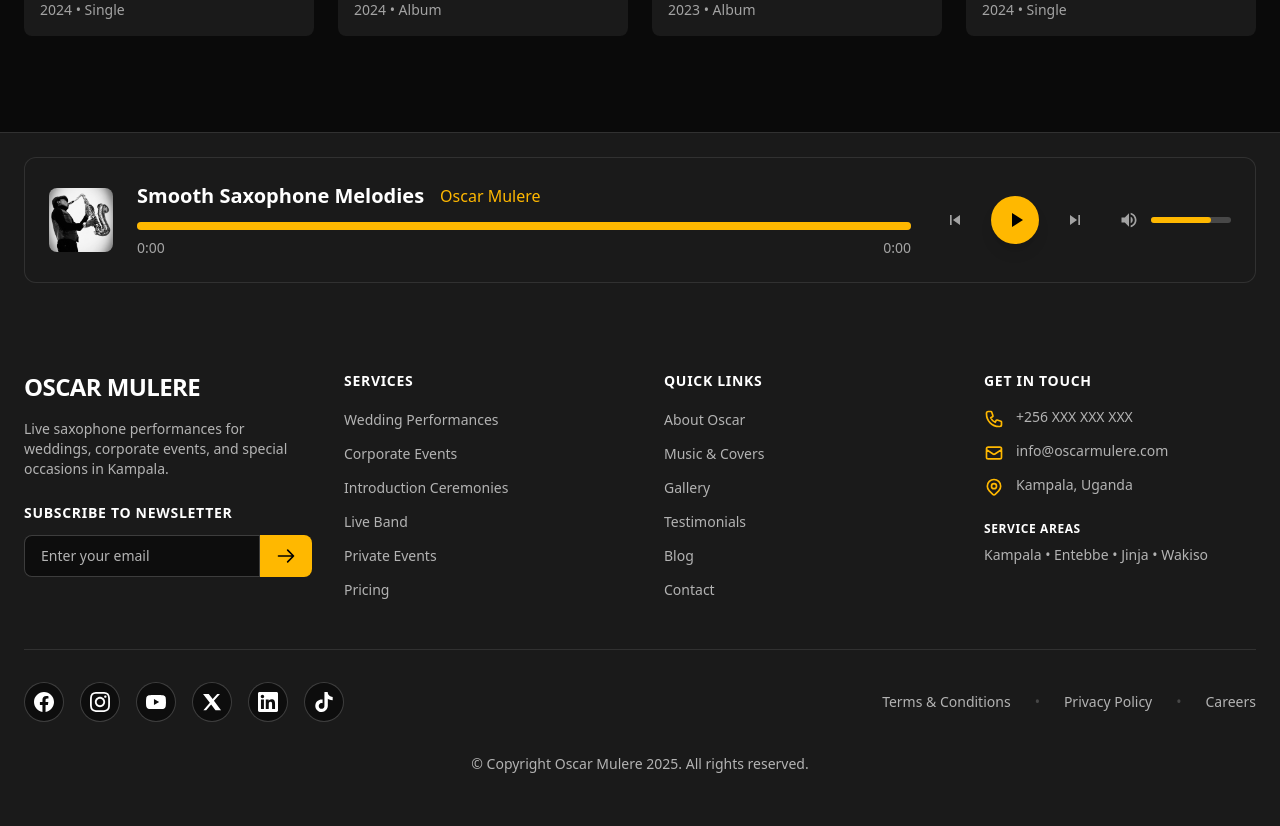
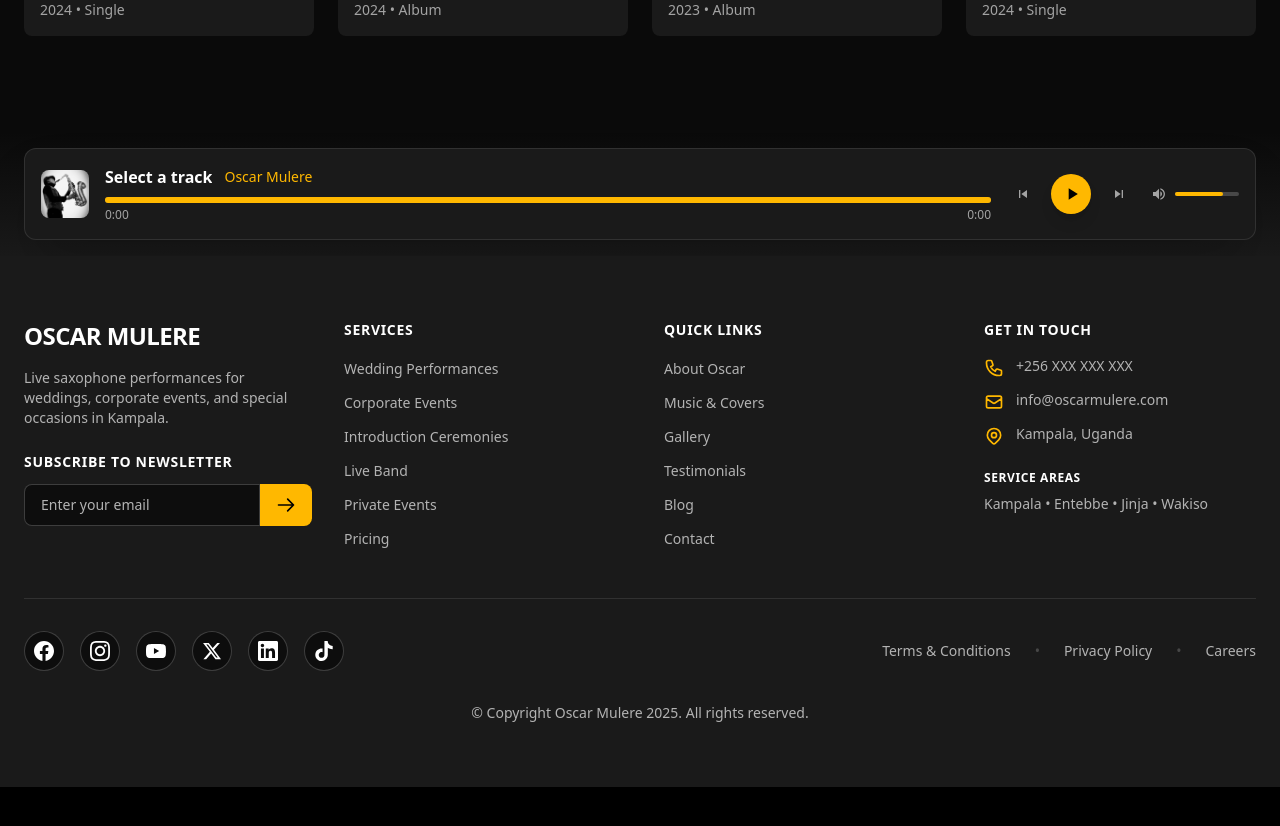
Before and after one commit to okoscar/oscarsax, a Next.js app: page /music in a window 1280 px wide. Shown: the part 1260-2086 px from the top of the page. After the commit the page ends 2047 px from the top, so only its background shows below. Built offline with nearby package versions, Linux system fonts and the light colour scheme.

Commit message:
music mp3 player

```diff
--- a/src/app/music/page.tsx
+++ b/src/app/music/page.tsx
@@ -1,39 +1,56 @@
 "use client";
 
 import React, { useState, useRef } from 'react';
-import Link from 'next/link';
 
 export default function MusicPage() {
   const [activeTab, setActiveTab] = useState('popular');
   const [isPlaying, setIsPlaying] = useState(false);
   const [currentTime, setCurrentTime] = useState(0);
   const [duration, setDuration] = useState(0);
+  const [currentTrack, setCurrentTrack] = useState<any>(null);
   const audioRef = useRef<HTMLAudioElement>(null);
 
   const albums = [
-    { id: 1, title: 'Wedding Sessions', year: '2024', type: 'Album', image: '/oscar-sax.jpg' },
-    { id: 2, title: 'Jazz Collection', year: '2023', type: 'Album', image: '/oscar-sax.jpg' },
-    { id: 3, title: 'Live at Kampala', year: '2023', type: 'Single', image: '/oscar-sax.jpg' },
-    { id: 4, title: 'Smooth Evening', year: '2022', type: 'Single', image: '/oscar-sax.jpg' },
-    { id: 5, title: 'Corporate Vibes', year: '2024', type: 'Single', image: '/oscar-sax.jpg' },
-    { id: 6, title: 'Romantic Nights', year: '2024', type: 'Album', image: '/oscar-sax.jpg' },
-    { id: 7, title: 'Saxophone Soul', year: '2023', type: 'Album', image: '/oscar-sax.jpg' },
-    { id: 8, title: 'Urban Jazz', year: '2024', type: 'Single', image: '/oscar-sax.jpg' },
+    { id: 1, title: 'Wedding Sessions', artist: 'Oscar Mulere', year: '2024', type: 'Album', image: '/oscar-sax.jpg', audio: '/charlie puth-Attention.mp3' },
+    { id: 2, title: 'Jazz Collection', artist: 'Oscar Mulere', year: '2023', type: 'Album', image: '/oscar-sax.jpg', audio: '/charlie puth-Attention.mp3' },
+    { id: 3, title: 'Live at Kampala', artist: 'Oscar Mulere', year: '2023', type: 'Single', image: '/oscar-sax.jpg', audio: '/charlie puth-Attention.mp3' },
+    { id: 4, title: 'Smooth Evening', artist: 'Oscar Mulere', year: '2022', type: 'Single', image: '/oscar-sax.jpg', audio: '/charlie puth-Attention.mp3' },
+    { id: 5, title: 'Corporate Vibes', artist: 'Oscar Mulere', year: '2024', type: 'Single', image: '/oscar-sax.jpg', audio: '/charlie puth-Attention.mp3' },
+    { id: 6, title: 'Romantic Nights', artist: 'Oscar Mulere', year: '2024', type: 'Album', image: '/oscar-sax.jpg', audio: '/charlie puth-Attention.mp3' },
+    { id: 7, title: 'Saxophone Soul', artist: 'Oscar Mulere', year: '2023', type: 'Album', image: '/oscar-sax.jpg', audio: '/charlie puth-Attention.mp3' },
+    { id: 8, title: 'Urban Jazz', artist: 'Oscar Mulere', year: '2024', type: 'Single', image: '/oscar-sax.jpg', audio: '/charlie puth-Attention.mp3' },
   ];
 
   const singles = [
-    { id: 1, title: 'Solo Performance', year: '2024', type: 'Single', image: '/oscar-sax.jpg' },
-    { id: 2, title: 'Romantic Sax', year: '2024', type: 'Single', image: '/oscar-sax.jpg' },
-    { id: 3, title: 'Wedding March', year: '2023', type: 'Single', image: '/oscar-sax.jpg' },
-    { id: 4, title: 'Jazz Fusion', year: '2023', type: 'Single', image: '/oscar-sax.jpg' },
-    { id: 5, title: 'Midnight Melodies', year: '2024', type: 'Single', image: '/oscar-sax.jpg' },
-    { id: 6, title: 'Sunset Sessions', year: '2024', type: 'Single', image: '/oscar-sax.jpg' },
-    { id: 7, title: 'Classic Covers', year: '2023', type: 'Single', image: '/oscar-sax.jpg' },
-    { id: 8, title: 'Modern Mix', year: '2024', type: 'Single', image: '/oscar-sax.jpg' },
+    { id: 1, title: 'Solo Performance', artist: 'Oscar Mulere', year: '2024', type: 'Single', image: '/oscar-sax.jpg', audio: '/charlie puth-Attention.mp3' },
+    { id: 2, title: 'Romantic Sax', artist: 'Oscar Mulere', year: '2024', type: 'Single', image: '/oscar-sax.jpg', audio: '/charlie puth-Attention.mp3' },
+    { id: 3, title: 'Wedding March', artist: 'Oscar Mulere', year: '2023', type: 'Single', image: '/oscar-sax.jpg', audio: '/charlie puth-Attention.mp3' },
+    { id: 4, title: 'Jazz Fusion', artist: 'Oscar Mulere', year: '2023', type: 'Single', image: '/oscar-sax.jpg', audio: '/charlie puth-Attention.mp3' },
+    { id: 5, title: 'Midnight Melodies', artist: 'Oscar Mulere', year: '2024', type: 'Single', image: '/oscar-sax.jpg', audio: '/charlie puth-Attention.mp3' },
+    { id: 6, title: 'Sunset Sessions', artist: 'Oscar Mulere', year: '2024', type: 'Single', image: '/oscar-sax.jpg', audio: '/charlie puth-Attention.mp3' },
+    { id: 7, title: 'Classic Covers', artist: 'Oscar Mulere', year: '2023', type: 'Single', image: '/oscar-sax.jpg', audio: '/charlie puth-Attention.mp3' },
+    { id: 8, title: 'Modern Mix', artist: 'Oscar Mulere', year: '2024', type: 'Single', image: '/oscar-sax.jpg', audio: '/charlie puth-Attention.mp3' },
   ];
 
+  const playTrack = (track: any) => {
+    if (audioRef.current) {
+      // If clicking the same track that's playing, toggle play/pause
+      if (currentTrack?.id === track.id && isPlaying) {
+        audioRef.current.pause();
+        setIsPlaying(false);
+      } else {
+        // Load and play new track
+        setCurrentTrack(track);
+        audioRef.current.src = track.audio;
+        audioRef.current.load();
+        audioRef.current.play();
+        setIsPlaying(true);
+      }
+    }
+  };
+
   const togglePlayPause = () => {
-    if (audioRef.current) {
+    if (audioRef.current && currentTrack) {
       if (isPlaying) {
         audioRef.current.pause();
       } else {
@@ -78,19 +95,19 @@ export default function MusicPage() {
       {/* Photo Section at the Top with Grey Overlay */}
       <section className="relative h-96 w-full overflow-hidden">
         <div
-          className="absolute inset-0 bg-cover bg-center bg-no-repeat blur-sm"
+          className="absolute inset-0 bg-cover bg-center bg-no-repeat"
           style={{
             backgroundImage: `url('/oscar-sax.jpg')`,
             backgroundPosition: 'center center',
           }}
         >
-          <div className="absolute inset-0 bg-[#4e4e4e]/80"></div>
+          <div className="absolute inset-0 bg-gray-600/70"></div>
         </div>
 
         <div className="relative z-10 h-full flex items-center justify-center">
           <div className="text-center">
             <h1 className="text-5xl md:text-6xl font-bold text-white mb-4 tracking-tight">
-              OSCAR MULERE
+              MUSIC
             </h1>
             <p className="text-xl text-white/80">Music & Discography</p>
           </div>
@@ -118,10 +135,21 @@ export default function MusicPage() {
               <div key={album.id} className="group cursor-pointer bg-[#1a1a1a] p-4 rounded-lg hover:bg-[#252525] transition duration-300">
                 <div className="relative mb-4 bg-[#282828] rounded-lg overflow-hidden shadow-lg aspect-square">
                   <img src={album.image} alt={album.title} className="w-full h-full object-cover group-hover:scale-105 transition duration-300" />
-                  <button className="absolute bottom-2 right-2 w-12 h-12 bg-[#FFB800] rounded-full flex items-center justify-center opacity-0 group-hover:opacity-100 translate-y-2 group-hover:translate-y-0 transition-all shadow-xl hover:scale-105">
-                    <svg className="w-6 h-6 text-black ml-0.5" fill="currentColor" viewBox="0 0 24 24">
-                      <path d="M8 5v14l11-7z" />
-                    </svg>
+                  <button
+                    onClick={() => playTrack(album)}
+                    className={`absolute bottom-2 right-2 w-12 h-12 rounded-full flex items-center justify-center opacity-0 group-hover:opacity-100 translate-y-2 group-hover:translate-y-0 transition-all shadow-xl hover:scale-105 ${
+                      currentTrack?.id === album.id && isPlaying ? 'bg-[#FFB800] opacity-100' : 'bg-[#FFB800]'
+                    }`}
+                  >
+                    {currentTrack?.id === album.id && isPlaying ? (
+                      <svg className="w-6 h-6 text-black" fill="currentColor" viewBox="0 0 24 24">
+                        <path d="M6 19h4V5H6v14zm8-14v14h4V5h-4z"/>
+                      </svg>
+                    ) : (
+                      <svg className="w-6 h-6 text-black ml-0.5" fill="currentColor" viewBox="0 0 24 24">
+                        <path d="M8 5v14l11-7z" />
+                      </svg>
+                    )}
                   </button>
                 </div>
                 <h3 className="font-semibold mb-1 truncate group-hover:text-[#FFB800] transition">{album.title}</h3>
@@ -132,30 +160,34 @@ export default function MusicPage() {
         </div>
       </section>
 
-      {/* MP3 Player - Positioned at top of footer with increased length */}
-      <div className="bg-[#1a1a1a] border-t border-white/10 w-full">
-        <div className="max-w-7xl mx-auto px-6 py-6">
-          <div className="bg-[#1a1a1a] border border-white/10 rounded-xl p-6 w-full">
-            <div className="flex items-center gap-6">
-              {/* Album Art - Larger */}
-              <div className="w-16 h-16 rounded-lg overflow-hidden flex-shrink-0">
+      {/* MP3 Player - Positioned at top of footer, matching cards width */}
+      <div className="bg-gradient-to-b from-[#0a0a0a] to-[#1a1a1a] w-full py-4 px-6">
+        <div className="max-w-7xl mx-auto">
+          <div className="bg-[#1a1a1a] border border-white/10 rounded-xl p-4 w-full shadow-2xl">
+            <div className="flex items-center gap-4">
+              {/* Album Art - Smaller */}
+              <div className="w-12 h-12 rounded-lg overflow-hidden flex-shrink-0">
                 <img
-                  src="/oscar-sax.jpg"
+                  src={currentTrack ? currentTrack.image : '/oscar-sax.jpg'}
                   alt="Now Playing"
                   className="w-full h-full object-cover"
                 />
               </div>
 
-              {/* Track Info - Expanded */}
+              {/* Track Info - Compact */}
               <div className="flex-1 min-w-0">
-                <div className="flex items-center gap-4 mb-3">
-                  <h3 className="text-xl font-bold text-white truncate">Smooth Saxophone Melodies</h3>
-                  <p className="text-[#FFB800] text-base whitespace-nowrap">Oscar Mulere</p>
+                <div className="flex items-center gap-3 mb-2">
+                  <h3 className="text-base font-bold text-white truncate">
+                    {currentTrack ? currentTrack.title : 'Select a track'}
+                  </h3>
+                  <p className="text-[#FFB800] text-sm whitespace-nowrap">
+                    {currentTrack ? currentTrack.artist : 'Oscar Mulere'}
+                  </p>
                 </div>
 
-                {/* Progress Bar - Full Width and Larger */}
+                {/* Progress Bar - Smaller */}
                 <div
-                  className="w-full h-2 bg-white/20 rounded-full mb-2 cursor-pointer"
+                  className="w-full h-1.5 bg-white/20 rounded-full mb-1 cursor-pointer"
                   onClick={handleProgressClick}
                 >
                   <div
@@ -165,47 +197,47 @@ export default function MusicPage() {
                 </div>
 
                 {/* Time Display */}
-                <div className="flex justify-between text-sm text-white/60">
+                <div className="flex justify-between text-xs text-white/60">
                   <span>{formatTime(currentTime)}</span>
                   <span>{formatTime(duration)}</span>
                 </div>
               </div>
 
-              {/* Controls - Larger and More Spaced */}
-              <div className="flex items-center gap-4">
-                <button className="w-10 h-10 flex items-center justify-center text-white/60 hover:text-white transition hover:scale-110">
-                  <svg className="w-5 h-5" fill="currentColor" viewBox="0 0 24 24">
+              {/* Controls - Compact */}
+              <div className="flex items-center gap-3">
+                <button className="w-8 h-8 flex items-center justify-center text-white/60 hover:text-white transition hover:scale-110">
+                  <svg className="w-4 h-4" fill="currentColor" viewBox="0 0 24 24">
                     <path d="M6 6h2v12H6zm3.5 6l8.5 6V6z"/>
                   </svg>
                 </button>
 
                 <button
                   onClick={togglePlayPause}
-                  className="w-12 h-12 bg-[#FFB800] rounded-full flex items-center justify-center hover:scale-105 transition shadow-lg"
+                  className="w-10 h-10 bg-[#FFB800] rounded-full flex items-center justify-center hover:scale-105 transition shadow-lg"
                 >
                   {isPlaying ? (
-                    <svg className="w-6 h-6 text-black" fill="currentColor" viewBox="0 0 24 24">
+                    <svg className="w-5 h-5 text-black" fill="currentColor" viewBox="0 0 24 24">
                       <path d="M6 19h4V5H6v14zm8-14v14h4V5h-4z"/>
                     </svg>
                   ) : (
-                    <svg className="w-6 h-6 text-black ml-0.5" fill="currentColor" viewBox="0 0 24 24">
+                    <svg className="w-5 h-5 text-black ml-0.5" fill="currentColor" viewBox="0 0 24 24">
                       <path d="M8 5v14l11-7z"/>
                     </svg>
                   )}
                 </button>
 
-                <button className="w-10 h-10 flex items-center justify-center text-white/60 hover:text-white transition hover:scale-110">
-                  <svg className="w-5 h-5" fill="currentColor" viewBox="0 0 24 24">
+                <button className="w-8 h-8 flex items-center justify-center text-white/60 hover:text-white transition hover:scale-110">
+                  <svg className="w-4 h-4" fill="currentColor" viewBox="0 0 24 24">
                     <path d="M6 18l8.5-6L6 6v12zM16 6v12h2V6h-2z"/>
                   </svg>
                 </button>
 
-                {/* Volume Control - Larger */}
-                <div className="flex items-center gap-3 ml-2">
-                  <svg className="w-5 h-5 text-white/60" fill="currentColor" viewBox="0 0 24 24">
+                {/* Volume Control - Compact */}
+                <div className="flex items-center gap-2 ml-1">
+                  <svg className="w-4 h-4 text-white/60" fill="currentColor" viewBox="0 0 24 24">
                     <path d="M3 9v6h4l5 5V4L7 9H3zm13.5 3c0-1.77-1.02-3.29-2.5-4.03v8.05c1.48-.73 2.5-2.25 2.5-4.02zM14 3.23v2.06c2.89.86 5 3.54 5 6.71s-2.11 5.85-5 6.71v2.06c4.01-.91 7-4.49 7-8.77s-2.99-7.86-7-8.77z"/>
                   </svg>
-                  <div className="w-20 h-1.5 bg-white/20 rounded-full">
+                  <div className="w-16 h-1 bg-white/20 rounded-full">
                     <div className="w-3/4 h-full bg-[#FFB800] rounded-full"></div>
                   </div>
                 </div>
@@ -219,7 +251,7 @@ export default function MusicPage() {
               onLoadedMetadata={handleLoadedMetadata}
               onEnded={() => setIsPlaying(false)}
             >
-              <source src="/sample-music.mp3" type="audio/mpeg" />
+              {currentTrack && <source src={currentTrack.audio} type="audio/mpeg" />}
               Your browser does not support the audio element.
             </audio>
           </div>
@@ -265,34 +297,34 @@ export default function MusicPage() {
               </h4>
               <ul className="space-y-2.5">
                 <li>
-                  <Link href="/services/weddings" className="text-[#B3B3B3] hover:text-[#FFB800] transition text-sm">
+                  <a href="/services/weddings" className="text-[#B3B3B3] hover:text-[#FFB800] transition text-sm">
                     Wedding Performances
-                  </Link>
+                  </a>
                 </li>
                 <li>
-                  <Link href="/services/corporate" className="text-[#B3B3B3] hover:text-[#FFB800] transition text-sm">
+                  <a href="/services/corporate" className="text-[#B3B3B3] hover:text-[#FFB800] transition text-sm">
                     Corporate Events
-                  </Link>
+                  </a>
                 </li>
                 <li>
-                  <Link href="/services/introduction" className="text-[#B3B3B3] hover:text-[#FFB800] transition text-sm">
+                  <a href="/services/introduction" className="text-[#B3B3B3] hover:text-[#FFB800] transition text-sm">
                     Introduction Ceremonies
-                  </Link>
+                  </a>
                 </li>
                 <li>
-                  <Link href="/services/band" className="text-[#B3B3B3] hover:text-[#FFB800] transition text-sm">
+                  <a href="/services/band" className="text-[#B3B3B3] hover:text-[#FFB800] transition text-sm">
                     Live Band
-                  </Link>
+                  </a>
                 </li>
                 <li>
-                  <Link href="/services/private" className="text-[#B3B3B3] hover:text-[#FFB800] transition text-sm">
+                  <a href="/services/private" className="text-[#B3B3B3] hover:text-[#FFB800] transition text-sm">
                     Private Events
-                  </Link>
+                  </a>
                 </li>
                 <li>
-                  <Link href="/pricing" className="text-[#B3B3B3] hover:text-[#FFB800] transition text-sm">
+                  <a href="/pricing" className="text-[#B3B3B3] hover:text-[#FFB800] transition text-sm">
                     Pricing
-                  </Link>
+                  </a>
                 </li>
               </ul>
             </div>
@@ -304,34 +336,34 @@ export default function MusicPage() {
               </h4>
               <ul className="space-y-2.5">
                 <li>
-                  <Link href="/about" className="text-[#B3B3B3] hover:text-[#FFB800] transition text-sm">
+                  <a href="/about" className="text-[#B3B3B3] hover:text-[#FFB800] transition text-sm">
                     About Oscar
-                  </Link>
+                  </a>
                 </li>
                 <li>
-                  <Link href="/music" className="text-[#B3B3B3] hover:text-[#FFB800] transition text-sm">
+                  <a href="/music" className="text-[#B3B3B3] hover:text-[#FFB800] transition text-sm">
                     Music & Covers
-                  </Link>
+                  </a>
                 </li>
                 <li>
-                  <Link href="/gallery" className="text-[#B3B3B3] hover:text-[#FFB800] transition text-sm">
+                  <a href="/gallery" className="text-[#B3B3B3] hover:text-[#FFB800] transition text-sm">
                     Gallery
-                  </Link>
+                  </a>
                 </li>
                 <li>
-                  <Link href="/testimonials" className="text-[#B3B3B3] hover:text-[#FFB800] transition text-sm">
+                  <a href="/testimonials" className="text-[#B3B3B3] hover:text-[#FFB800] transition text-sm">
                     Testimonials
-                  </Link>
+                  </a>
                 </li>
                 <li>
-                  <Link href="/blog" className="text-[#B3B3B3] hover:text-[#FFB800] transition text-sm">
+                  <a href="/blog" className="text-[#B3B3B3] hover:text-[#FFB800] transition text-sm">
                     Blog
-                  </Link>
+                  </a>
                 </li>
                 <li>
-                  <Link href="/contact" className="text-[#B3B3B3] hover:text-[#FFB800] transition text-sm">
+                  <a href="/contact" className="text-[#B3B3B3] hover:text-[#FFB800] transition text-sm">
                     Contact
-                  </Link>
+                  </a>
                 </li>
               </ul>
             </div>
@@ -429,7 +461,7 @@ export default function MusicPage() {
                   aria-label="Twitter"
                 >
                   <svg className="w-5 h-5 text-white group-hover:text-black transition" fill="currentColor" viewBox="0 0 24 24">
-                    <path d="M18.244 2.25h3.308l-7.227 8.26 8.502 11.24H16.17l-5.214-6.817L4.99 21.75H1.68l7.73-8.835L1.254 2.25H8.08l4.713 6.231zm-1.161 17.52h1.833/L7.084 4.126H5.117z"/>
+                    <path d="M18.244 2.25h3.308l-7.227 8.26 8.502 11.24H16.17l-5.214-6.817L4.99 21.75H1.68l7.73-8.835L1.254 2.25H8.08l4.713 6.231zm-1.161 17.52h1.833L7.084 4.126H5.117z"/>
                   </svg>
                 </a>
 
@@ -460,17 +492,17 @@ export default function MusicPage() {
 
               {/* Legal Links */}
               <div className="flex flex-wrap items-center justify-center gap-6 text-sm">
-                <Link href="/terms" className="text-[#B3B3B3] hover:text-[#FFB800] transition">
+                <a href="/terms" className="text-[#B3B3B3] hover:text-[#FFB800] transition">
                   Terms & Conditions
-                </Link>
+                </a>
                 <span className="text-white/20">•</span>
-                <Link href="/privacy" className="text-[#B3B3B3] hover:text-[#FFB800] transition">
+                <a href="/privacy" className="text-[#B3B3B3] hover:text-[#FFB800] transition">
                   Privacy Policy
-                </Link>
+                </a>
                 <span className="text-white/20">•</span>
-                <Link href="/careers" className="text-[#B3B3B3] hover:text-[#FFB800] transition">
+                <a href="/careers" className="text-[#B3B3B3] hover:text-[#FFB800] transition">
                   Careers
-                </Link>
+                </a>
               </div>
             </div>
 
```
Also changed, not shown: 2 other files (tests, documents, lock files or other folders).
